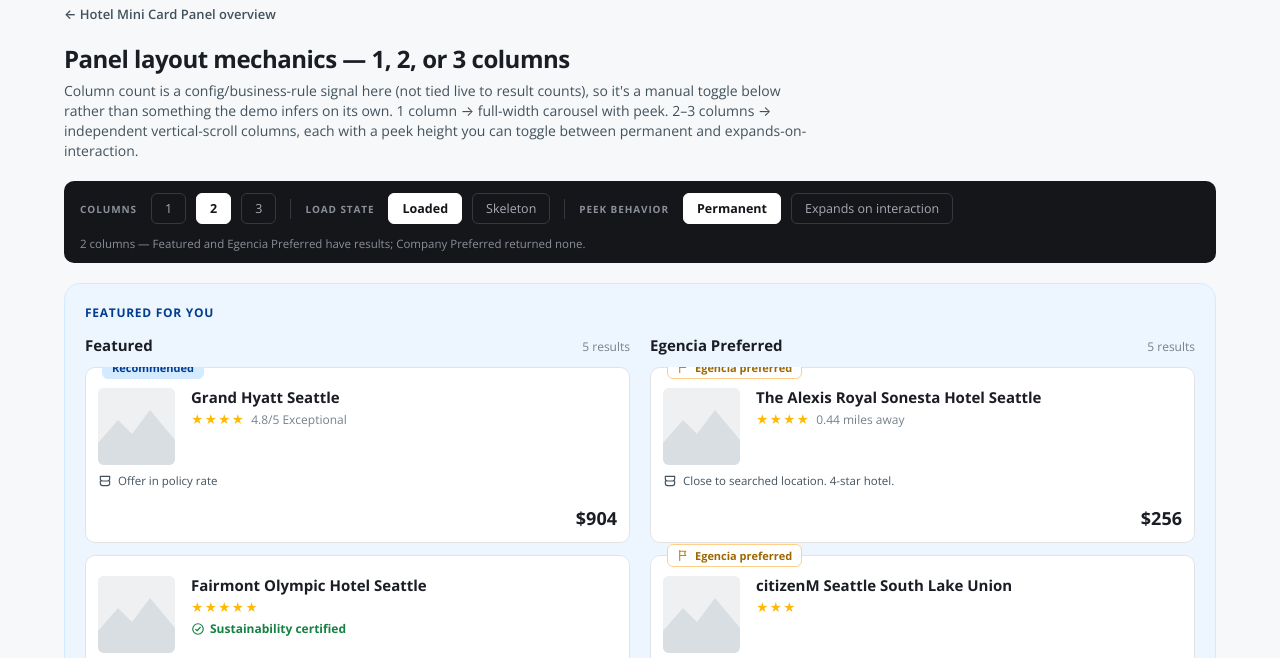
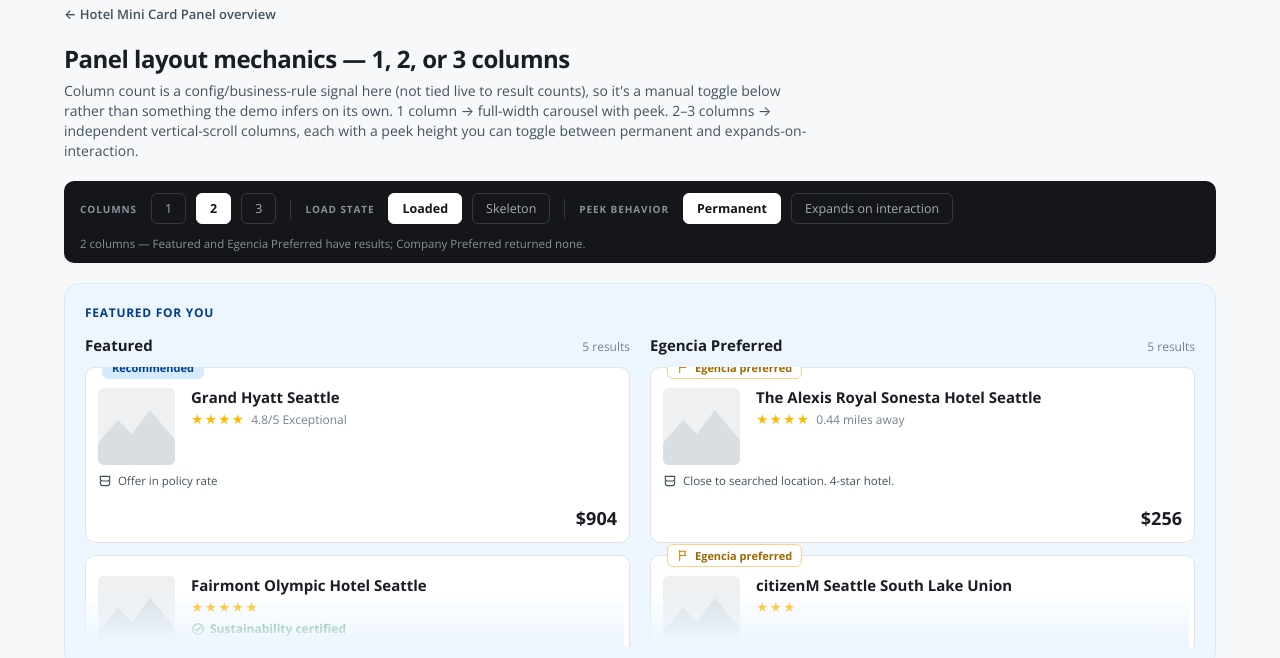
Before and after one commit to wesnoel/GBT_work, a plain HTML site: page hotel-quick-results/panel-layout-mechanics.html in a window 1280 px wide. Shown: the part 70-728 px from the top of the page. Drawn offline with nearby package versions, Linux system fonts and the light colour scheme.

Commit message:
fun update
more fun on column height

```diff
--- a/hotel-quick-results/app.js
+++ b/hotel-quick-results/app.js
@@ -85,7 +85,7 @@ function initColumnPeek(scope) {
     const btn = wrap.querySelector(".col-fade-btn");
     if (!scroller || !btn || btn._wired) return;
     btn._wired = true;
-    const peekHeight = 372;
+    const peekHeight = 280; // keep in sync with .col-scroll.peek in styles.css
     btn.addEventListener("click", () => {
       const expanded = scroller.style.maxHeight === "none" || (!scroller.classList.contains("peek"));
       if (expanded) {
@@ -111,7 +111,7 @@ function setColumnPeekMode(mode) {
     wrap.classList.toggle("mode-permanent", mode === "permanent");
     if (mode === "permanent") {
       scroller.classList.add("peek");
-      scroller.style.maxHeight = "372px";
+      scroller.style.maxHeight = "280px"; // keep in sync with .col-scroll.peek in styles.css
     }
   });
 }
--- a/hotel-quick-results/styles.css
+++ b/hotel-quick-results/styles.css
@@ -243,7 +243,7 @@ svg { display: block; }
   overflow-y: auto; position: relative;
   padding-bottom: 4px;
 }
-.col-scroll.peek { max-height: 372px; } /* ~1.5 cards @ mini-card real height + gap */
+.col-scroll.peek { max-height: 280px; } /* ~1 full card (tallest first-card variant, ~212px) + gap + a ~1/4-card peek of the next */
 .col-scroll::-webkit-scrollbar { width: 6px; }
 .col-scroll::-webkit-scrollbar-thumb { background: var(--line); border-radius: 3px; }
 
```
